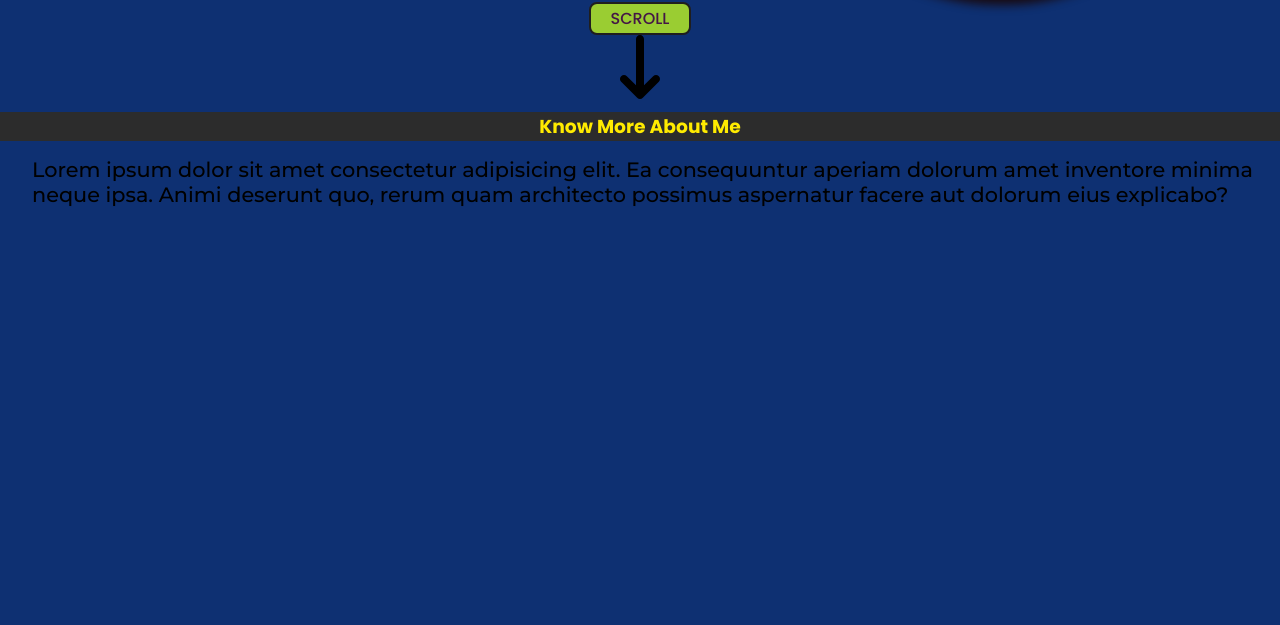
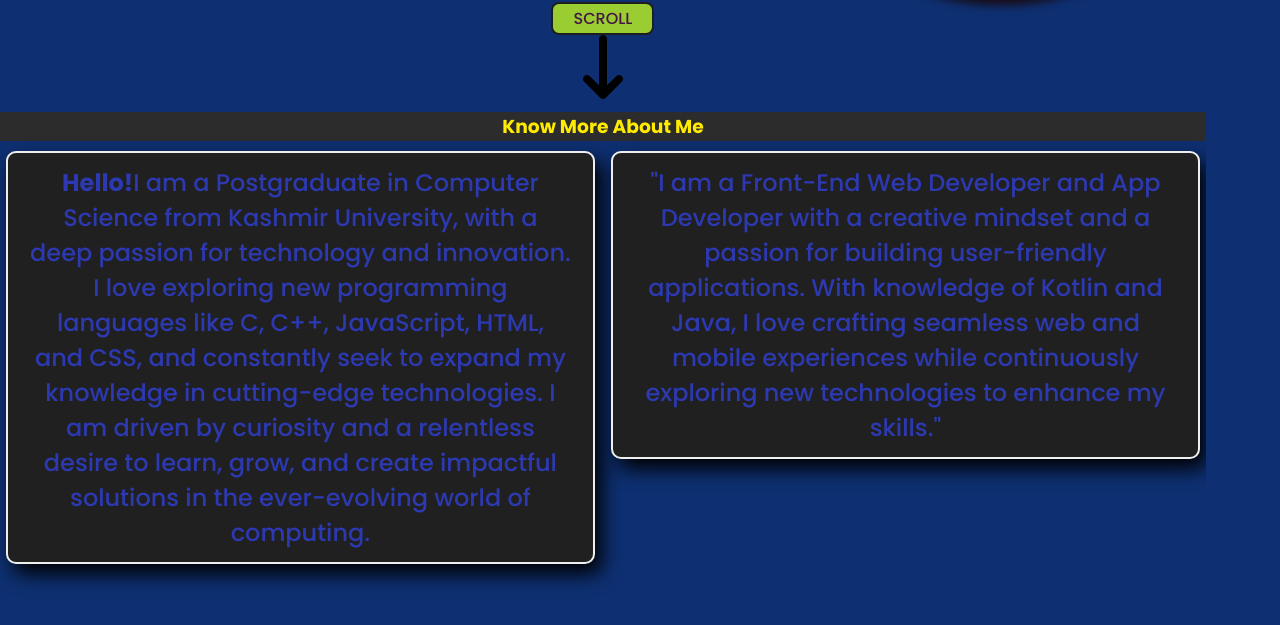
Before and after one commit to afaan13/Portfolio, a plain HTML site: page index.html in a window 1280 px wide. Shown: the part 607-1232 px from the top of the page. Drawn offline with nearby package versions, Linux system fonts and the light colour scheme.

Commit message:
version 3.2

```diff
--- a/index.html
+++ b/index.html
@@ -103,9 +103,23 @@
           </div>
 
           <h1 class="heading1">Know More About Me</h1>
+          <div class="para1-div" id="para1-div">
 
-          <p class="para1">Lorem ipsum dolor sit amet consectetur adipisicing elit. Ea consequuntur aperiam dolorum amet inventore minima neque ipsa. Animi deserunt quo, rerum quam architecto possimus aspernatur facere aut dolorum eius explicabo?</p>
-        </section>
+            <p class="para1"> <b>Hello!</b>I am a Postgraduate in Computer Science from Kashmir University, with a deep passion for technology and innovation. I love exploring new programming languages like C, C++, JavaScript, HTML, and CSS, and constantly seek to expand my knowledge in cutting-edge technologies. I am driven by curiosity and a relentless desire to learn, grow, and create impactful solutions in the ever-evolving world of computing.
+
+            </p>
+          </div>
+          <div class="para1-div" id="para1-div">
+            <p class="para1">"I am a Front-End Web Developer and App Developer with a creative mindset and a passion for building user-friendly applications. With knowledge of Kotlin and Java, I love crafting seamless web and mobile experiences while continuously exploring new technologies to enhance my skills."
+            </div>
+
+
+            </p>
+
+
+
+
+          </section>
 
 
 
--- a/styesheets/styles.css
+++ b/styesheets/styles.css
@@ -248,13 +248,30 @@ box-shadow: 10px 10px 10px rgba(26, 7, 7, 0.9);
 
 }
 
+.para1-div{
+  width: 46vw;
+  border: 2px solid rgb(238, 238, 238);
+  box-shadow: 7px 10px 20px rgb(0, 0, 0);
+  display: inline-flex;
+  justify-content:space-evenly;
+  align-items: center;
+  margin:10px 6px;
+  padding: 0 10px;
+  overflow-x:inherit;
+  border-radius: 10px;
+  text-align:center;
+  background-color: #202020;
+}
+
+
 .para1
 {
-
+  color: #2c39b1;
   display: inline-block;
-  font-family: "Montserrat", serif;
-  font-size: 1.3rem;
-  margin: 1rem 0.2rem 0 2rem;
+  padding: 12px;
+  /* font-family: "Montserrat", serif; */
+  font-size: 1.5rem;
+  margin: 1rem 0.2rem 0.2 1rem;
   font-weight: 500;
   width: 100%;
 
```
